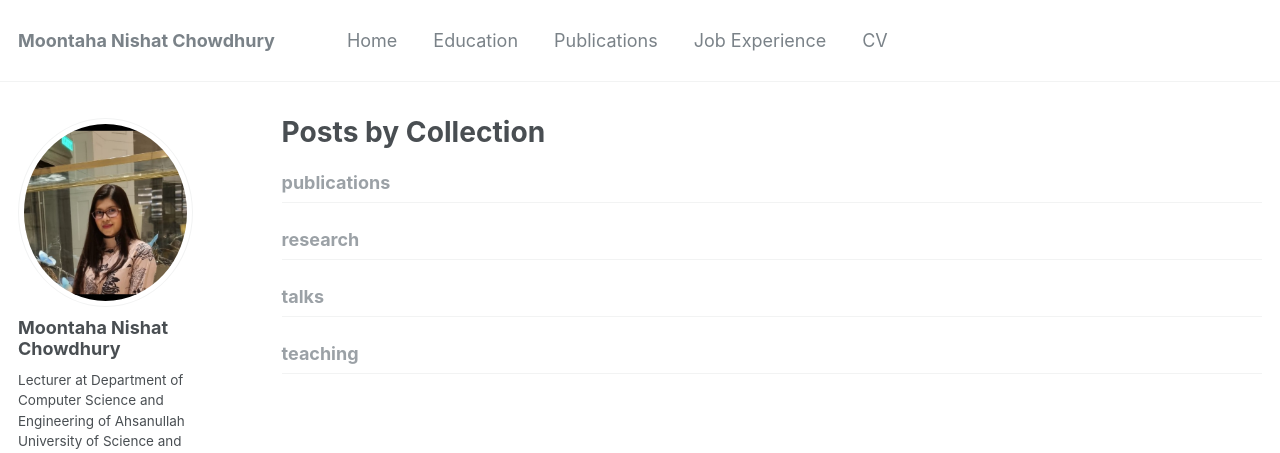
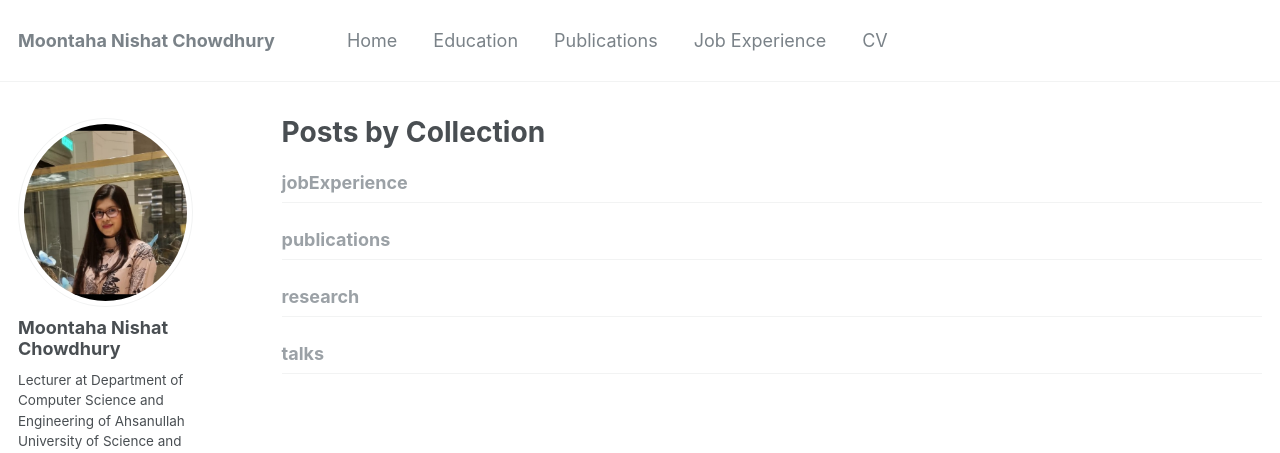
Before and after one commit to chowdhurymoontaha/chowdhurymoontaha.github.io, a Jekyll site: the page built from _pages/collection-archive.html, in a window 1280 px wide. Shown: the top 453 px of the page. Built offline with Jekyll 4.4.1, drawn with Linux system fonts in a browser that asks for light colours; some web fonts are replaced; part of the change alters nothing that is shown.

Commit message:
Update _config.yml

```diff
--- a/_config.yml
+++ b/_config.yml
@@ -177,7 +177,7 @@ kramdown:
 
 # Collections
 collections:
-  teaching:
+  jobExperience:
     output: true
     permalink: /:collection/:path/
   publications:
```
